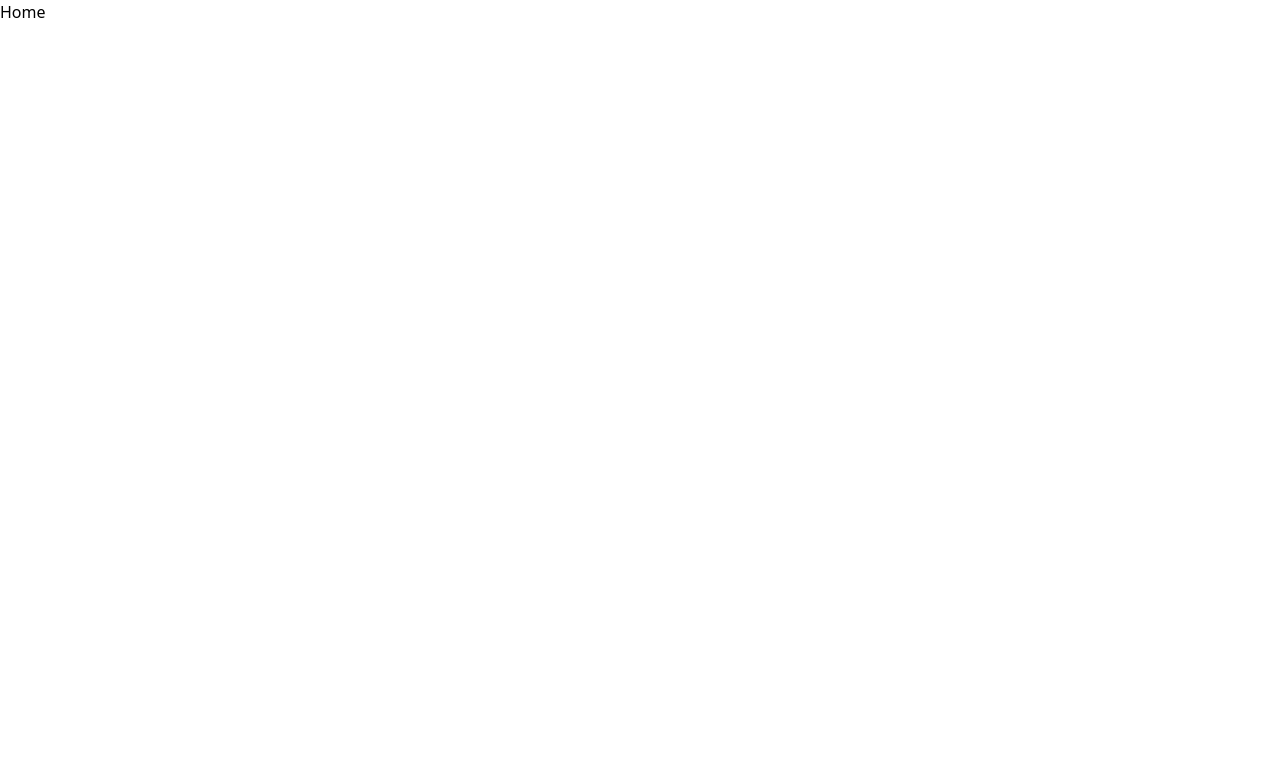
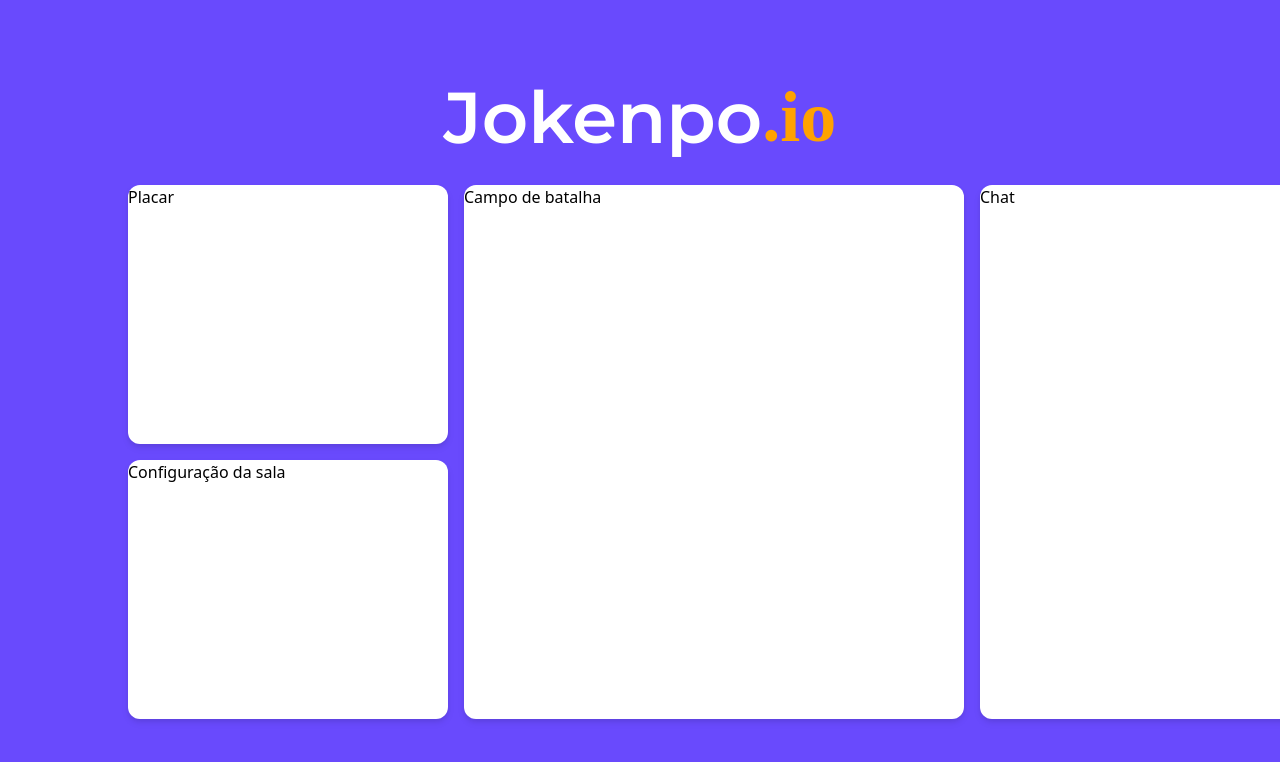
Before and after one commit to ismaeElias/Jokenpo, a React (Vite) app: page /home in a window 1280 px wide. Shown: the top 762 px of the page. Built offline with nearby package versions, Linux system fonts and the light colour scheme; a web font is replaced by a local one.

Commit message:
FEAT: Grid home page

```diff
--- a/package.json
+++ b/package.json
@@ -8,7 +8,7 @@
     "dev": "vite",
     "build": "vite build",
     "preview": "vite preview",
-    "css": "npx tailwindcss -i ./src/App.css -o ./dist/output.css --watch",
+    "css": "npx tailwindcss -i ./src/styles/globals.css -o ./dist/output.css --watch",
     "predeploy": "npm run build",
     "deploy": "gh-pages -d build"
   },
--- a/src/App.jsx
+++ b/src/App.jsx
@@ -4,8 +4,7 @@ import { BrowserRouter, Navigate, Route, Routes } from "react-router-dom";
 import "../src/styles/globals.css";
 import PrivateRoutes from "./core/utils/PrivateRoutes";
 import ScrollToTop from "./core/utils/ScrollToTop";
-
-import HomePage from "./pages/Home";
+import HomePage from "./pages/home";
 import LoginPage from "./pages/Login";
 
 function App() {
--- a/src/pages/home/index.jsx
+++ b/src/pages/home/index.jsx
@@ -2,8 +2,25 @@ import React from "react";
 
 function HomePage() {
   return (
-    <div>
-      <a>Home</a>
+    <div className="w-screen h-screen bg-[#694AFD] flex items-center justify-center flex-col">
+      <div className="flex  items-center mb-8">
+            <h1 className="text-white text-7xl font-bold font-mont">Jokenpo</h1>
+            <p className="text-[#FFA200] font-bold text-7xl font-baby">.io</p>
+          </div>
+     <div className="grid grid-cols-[320px_minmax(500px,_1fr)_320px] grid-rows-2 gap-4 h-4/6 w-4/5">
+      <div className="bg-white rounded-xl drop-shadow-md">
+        Placar
+      </div>
+      <div className="row-span-2 bg-white   rounded-xl drop-shadow-md">
+        Campo de batalha
+      </div>
+      <div className="row-span-2 bg-white  rounded-xl drop-shadow-md">
+        Chat
+      </div>
+      <div className="bg-white rounded-xl drop-shadow-md">
+        Configuração da sala
+      </div>
+     </div>
     </div>
   );
 }
--- a/vite.config.js
+++ b/vite.config.js
@@ -1,8 +1,8 @@
+import { defineConfig } from 'vite';
+import eslintPlugin from 'vite-plugin-eslint';
+
 import react from '@vitejs/plugin-react';
 
-import eslintPlugin from 'vite-plugin-eslint';
-
-import { defineConfig } from 'vite';
 
 // https://vitejs.dev/config/
 export default defineConfig({
```
Also changed, not shown: src/pages/Login/index.jsx (line endings or trailing spaces).
